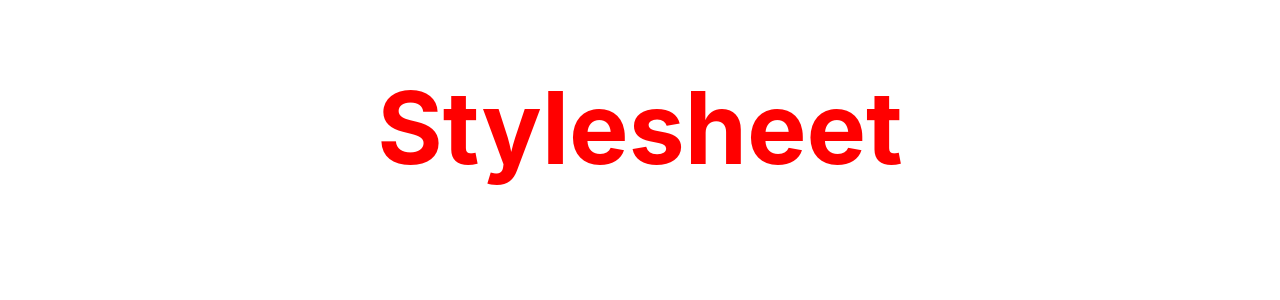
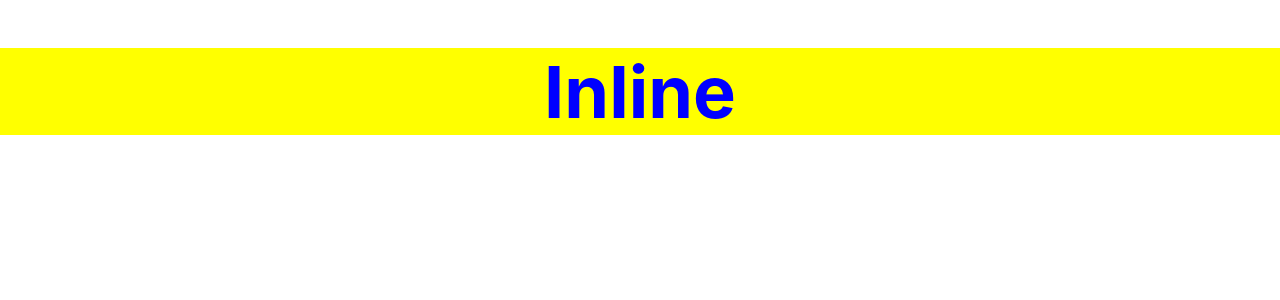
Before and after one commit to saluvalasaichandu/Form_handling_react, a React (Create React App) app: page / in a window 1280 px wide. Shown: the top 300 px of the page. Built offline with nearby package versions, Linux system fonts and the light colour scheme.

Commit message:
react_inline

```diff
--- a/src/App.js
+++ b/src/App.js
@@ -2,6 +2,7 @@
 
 import NameList from './components/NameList';
 import Stylesheet from './components/Stylesheet';
+import Inline from './components/Inline';
 
 
 class App extends Component{
@@ -9,7 +10,8 @@
   return (
     <div>
       {/*<NameList></NameList>*/}
-      <Stylesheet></Stylesheet>
+      {/*<Stylesheet></Stylesheet>*/}
+      <Inline></Inline>
     </div>
 
 
--- /dev/null
+++ b/src/components/Inline.js
@@ -0,0 +1,17 @@
+import React from 'react'
+
+function Inline() {
+    const styling={
+        color:'blue',
+        fontSize:'72px',
+        textAlign:'center',
+        backgroundColor:'yellow'
+    }
+  return (
+    <div>
+        <h1 style={styling}>Inline</h1>
+    </div>
+  )
+}
+
+export default Inline
```
